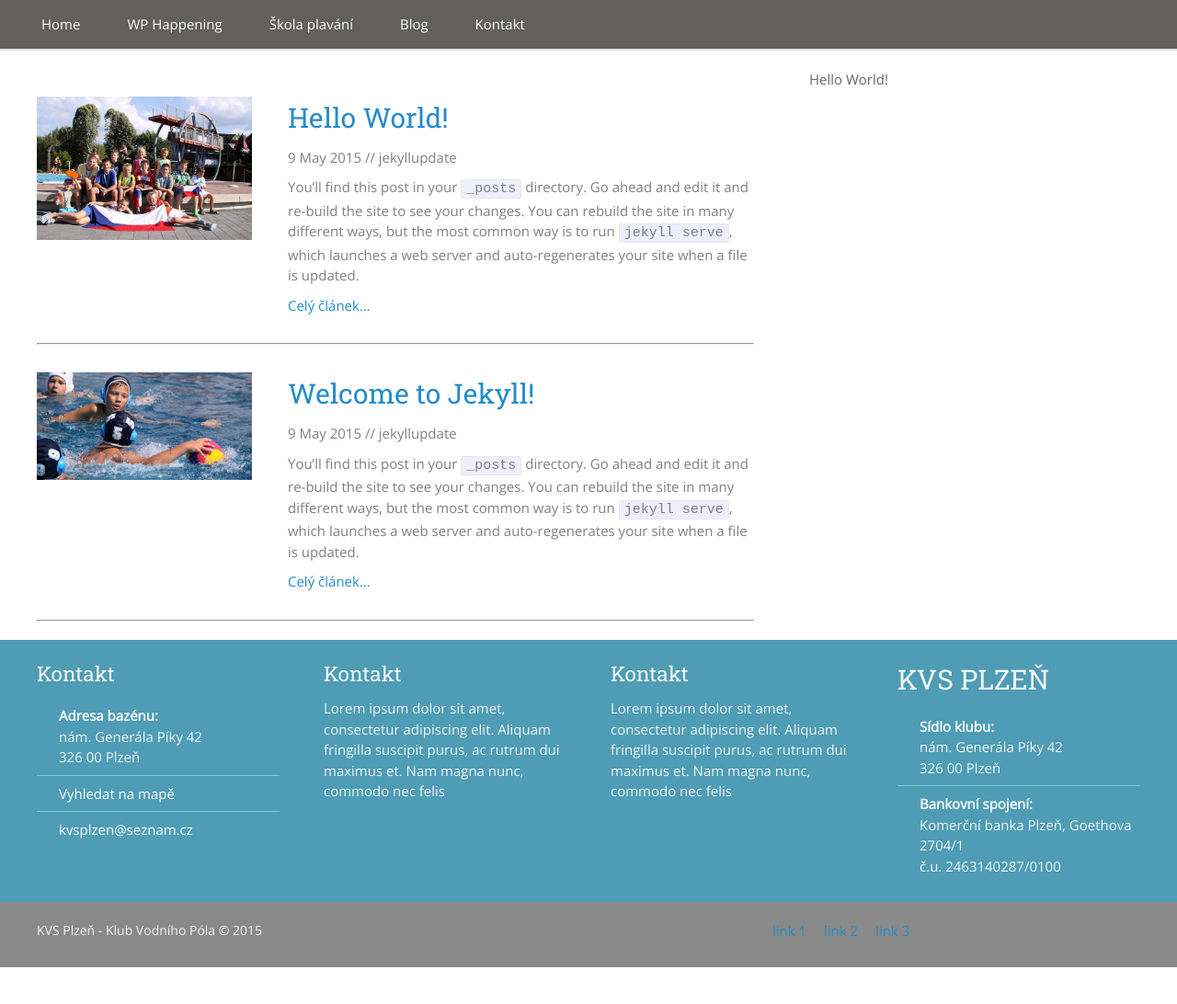
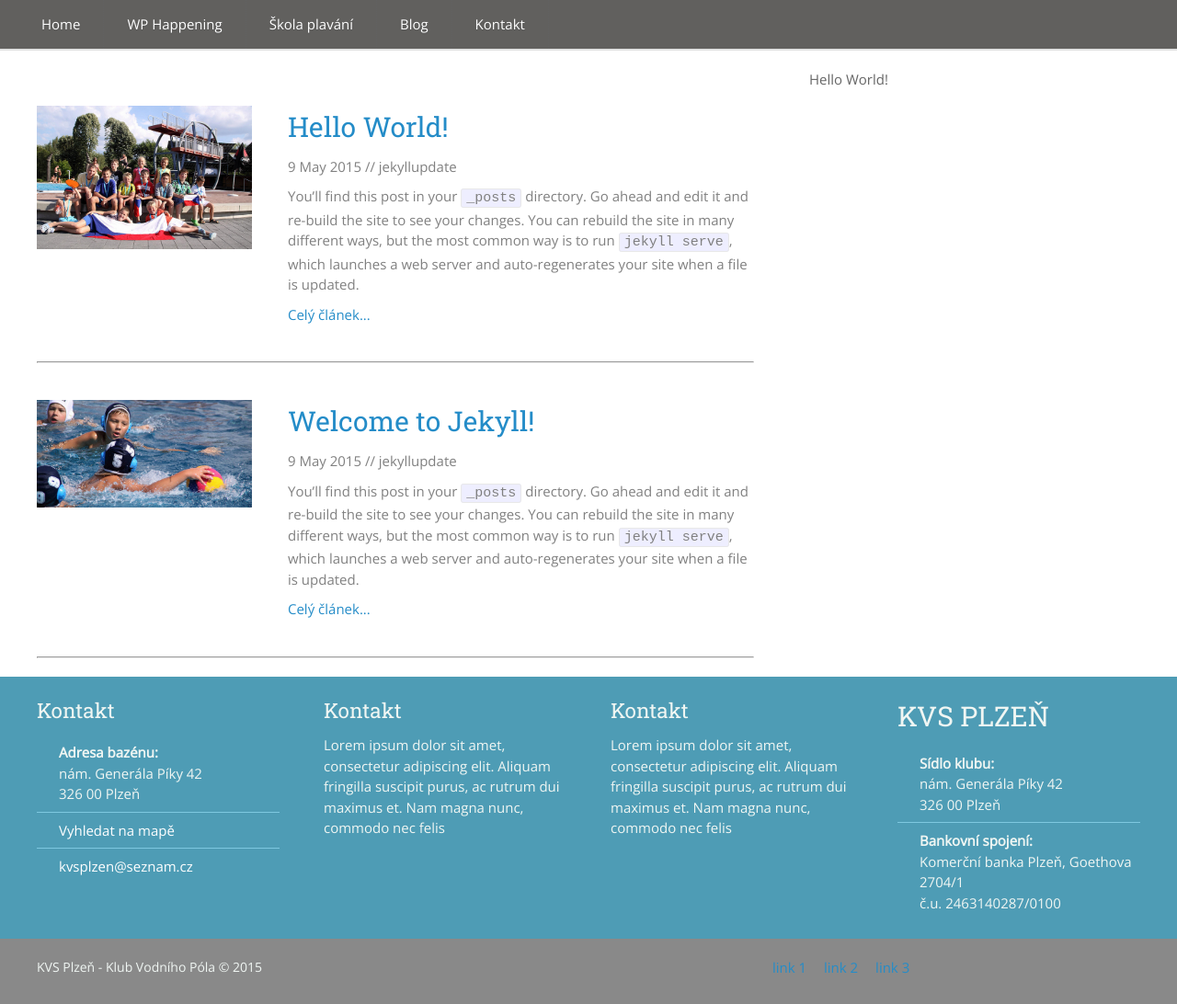
Before and after one commit to SteveVil/KVS-web, a Jekyll site: the page built from Blog/index.html, in a window 1280 px wide. Shown: the whole page at 92% size. Built offline with Jekyll 4.4.1, drawn with Linux system fonts in a browser that asks for light colours; the list of posts is cut into pages by our own code; before the commit the page ends 1052 px from its top, so only the background shows below that.

Commit message:
Update _layout.sass

```diff
--- a/_sass/_layout.sass
+++ b/_sass/_layout.sass
@@ -11,7 +11,7 @@
 .post-content
 	width: 100%
 	overflow: hidden
-	margin: 30px 0px
+	margin: 40px 0px
 
 .post-thumbnail
 	width: 30%
```
